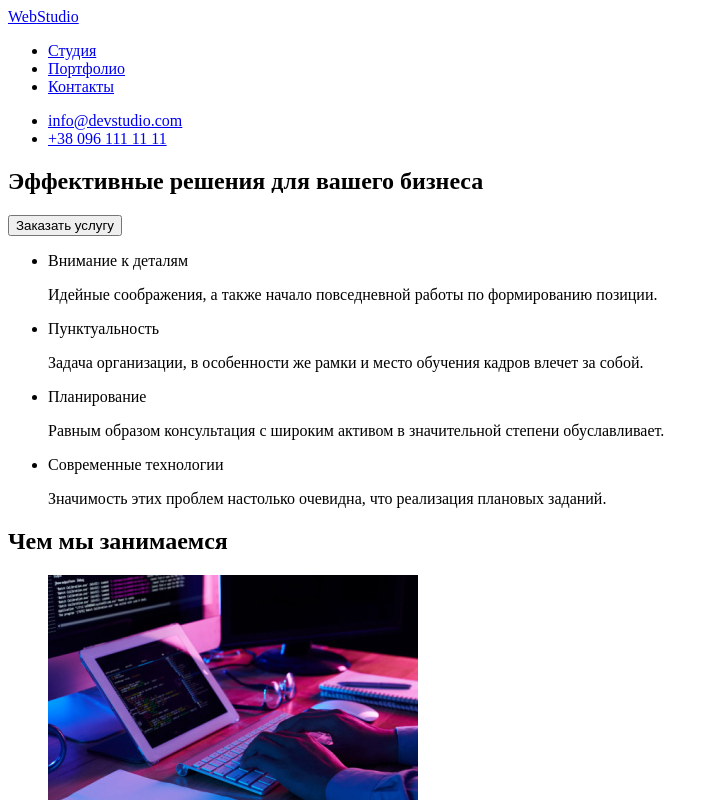
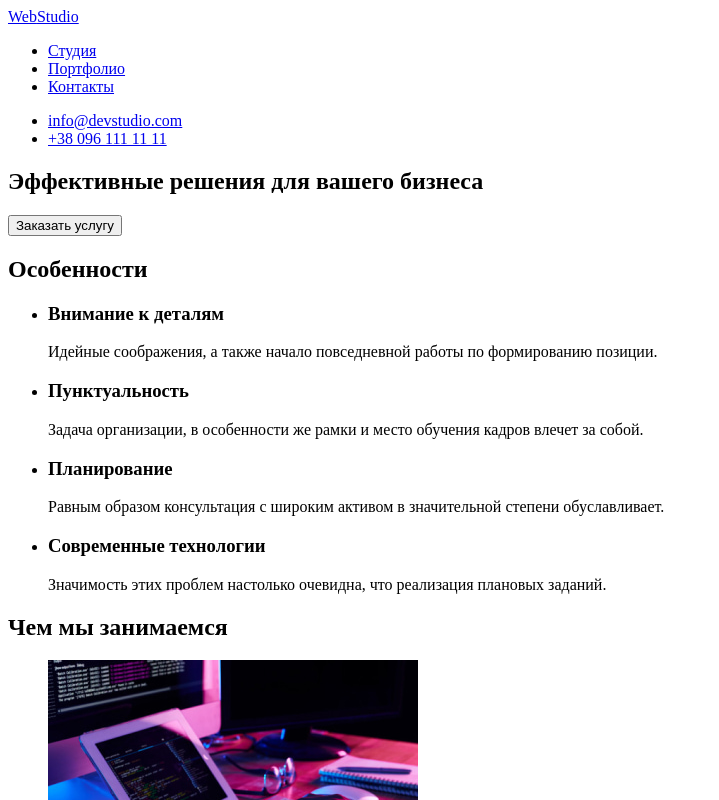
Before and after one commit to IrynaMala/goit-markup-hw-01, a plain HTML site: page index.html in a window 1280 px wide. Shown: the top 800 px of the page, without its empty margins (0-719 px from the left). Drawn offline with Linux system fonts and the light colour scheme.

Commit message:
Доопрацювання коду

```diff
--- a/index.html
+++ b/index.html
@@ -10,8 +10,8 @@
 
 <body>
     <header>
-        <a href="/"> <span>Web<span>Studio</span></span></a>
         <nav>
+            <a href="/"> <span>Web<span>Studio</span></span></a>
             <ul>
                 <li><a href="#">Студия</a></li>
                 <li><a href="#">Портфолио</a></li>
@@ -31,28 +31,35 @@
         </section>
         <!--Second section-->
         <section>
+            <h2>Особенности</h2>
             <ul>
-                <li>Внимание к деталям
+                <li>
+                    <h3>Внимание к деталям</h3>
                     <p>Идейные соображения, а также начало повседневной работы по формированию позиции.</p>
                 </li>
-                <li>Пунктуальность
+                <li>
+                    <h3>Пунктуальность</h3>
                     <p>Задача организации, в особенности же рамки и место обучения кадров влечет за собой.</p>
                 </li>
-                <li>Планирование
+                <li>
+                    <h3>Планирование</h3>
                     <p>Равным образом консультация с широким активом в значительной степени обуславливает.</p>
                 </li>
-                <li>Современные технологии
+                <li>
+                    <h3>Современные технологии</h3>
                     <p>Значимость этих проблем настолько очевидна, что реализация плановых заданий.</p>
                 </li>
             </ul>
+        </section>
+        <!--Third- section-->
+        <section>
             <h2>Чем мы занимаемся</h2>
             <ul>
                 <li>
                     <img src="./images/photo1.jpg" alt="Тайпинг на клавиатуре" width="370" height="294">
                 </li>
                 <li>
-                    <img src="./images/photo2.jpg" alt="Разные виды сайтов для телефонного режима" width="370"
-                        height="294">
+                    <img src="./images/photo2.jpg" alt="Разные виды сайтов для телефонного режима" width="370" height="294">
                 </li>
                 <li>
                     <img src="./images/photo3.jpg" alt="Цветовая гамма" width="370" height="294">
@@ -90,8 +97,10 @@
         <a href="/"> <span>Web<span>Studio</span></span></a>
         <address>
             <p>г. Киев, пр-т Леси Украинки, 26</p>
-            <p>info@example.com</p>
-            <p>+38 099 111 11 11</p>
+            <ul>
+                <li><a href="mailto:info@devstudio.com">info@devstudio.com</a></li>
+                <li><a href="tel:+380961111111">+38 096 111 11 11</a></li>
+            </ul>
         </address>
     </footer>
 </body>
```
